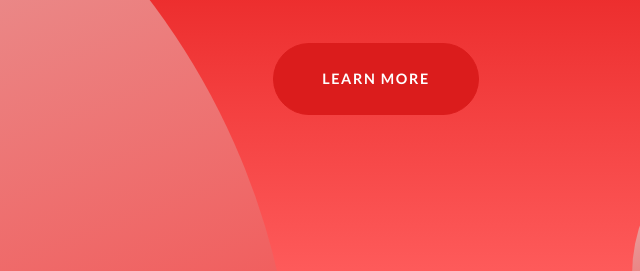
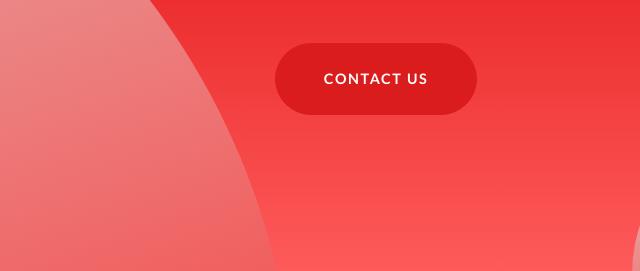
Before and after one commit to SeamusDewar/Giggy, a website: page public/index.html in a window 1280 px wide. Shown: the part 412-683 px from the top of the page, 264-904 px from the left. Drawn offline with Linux system fonts and the light colour scheme.

Commit message:
Update index.html

```diff
--- a/public/index.html
+++ b/public/index.html
@@ -49,7 +49,7 @@
       <div class="container">
         <h1 class="masthead-heading mb-0">Giggy</h1>
         <h2 class="masthead-subheading mb-0">Sign up today</h2>
-        <a href="#" class="btn btn-primary btn-xl rounded-pill mt-5">Learn More</a>
+        <a href="#" class="btn btn-primary btn-xl rounded-pill mt-5">Contact us</a>
       </div>
     </div>
     <div class="bg-circle-1 bg-circle"></div>
```
